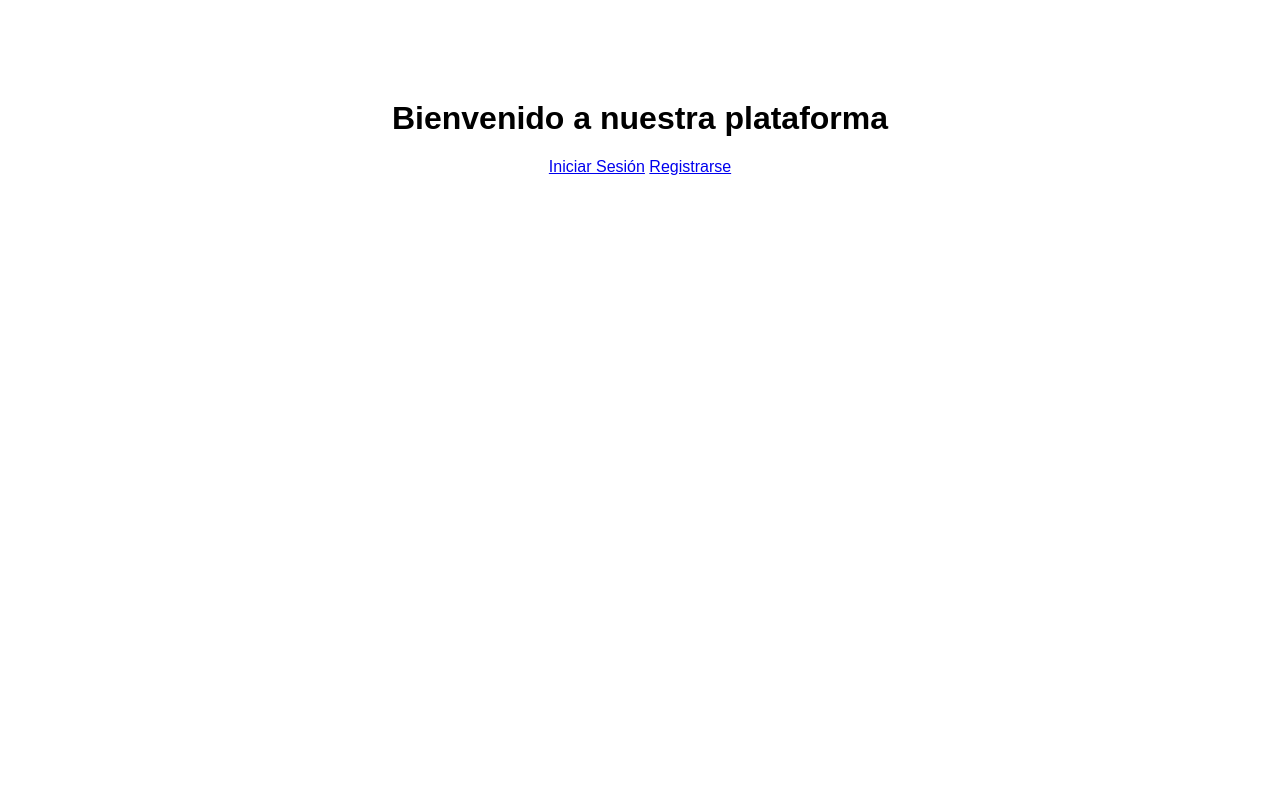
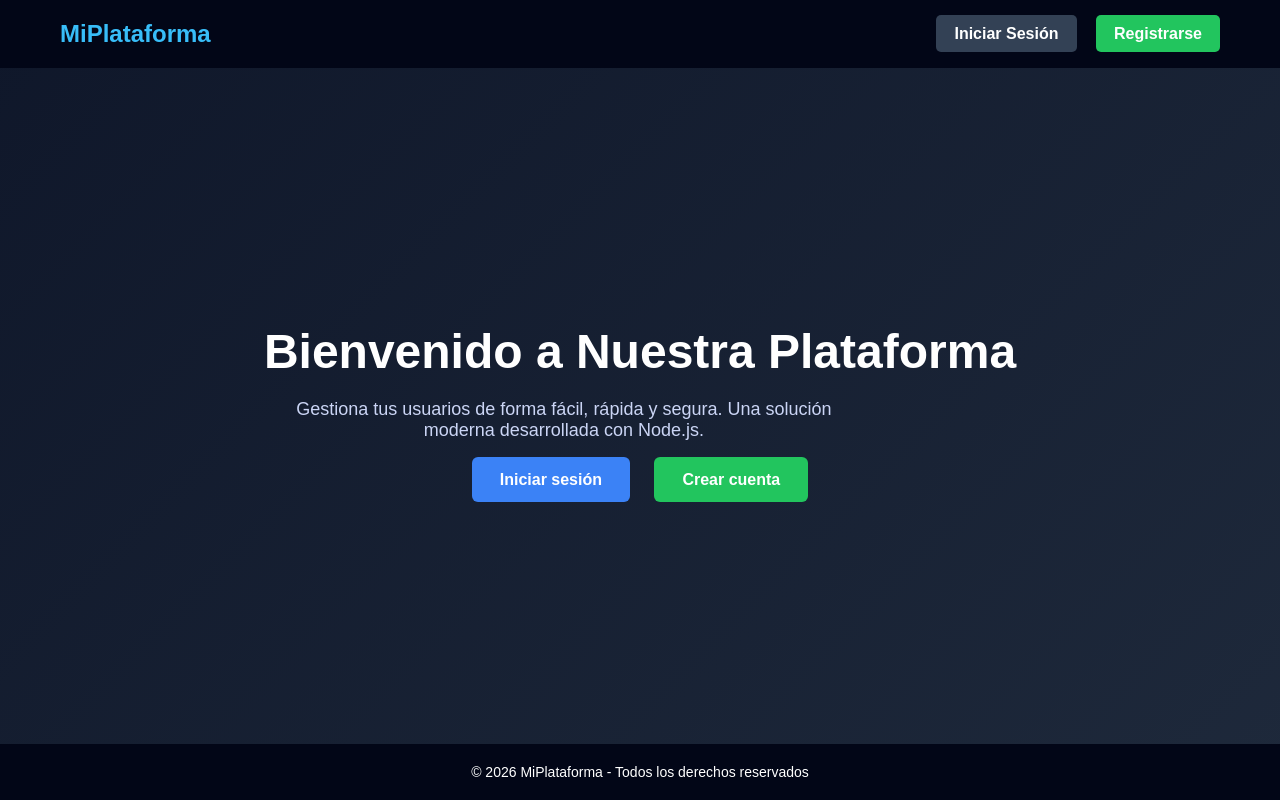
Before and after one commit to steven1809/git-1, a website: page public/index.html in a window 1280 px wide. Drawn offline with Linux system fonts and the light colour scheme.

Commit message:
Agregue dashboard y estilos

```diff
--- /dev/null
+++ b/public/dashboard.css
@@ -0,0 +1,90 @@
+*{
+margin:0;
+padding:0;
+box-sizing:border-box;
+font-family:Arial;
+}
+
+body{
+background:#f1f5f9;
+}
+
+.container{
+display:flex;
+height:100vh;
+}
+
+/* SIDEBAR */
+
+.sidebar{
+width:220px;
+background:#0f172a;
+color:white;
+padding:20px;
+}
+
+.logo{
+margin-bottom:40px;
+text-align:center;
+}
+
+.sidebar ul{
+list-style:none;
+}
+
+.sidebar li{
+margin:20px 0;
+}
+
+.sidebar a{
+color:white;
+text-decoration:none;
+font-size:16px;
+}
+
+.sidebar a:hover{
+color:#38bdf8;
+}
+
+/* CONTENIDO */
+
+.main{
+flex:1;
+padding:30px;
+}
+
+/* TOPBAR */
+
+.topbar{
+margin-bottom:30px;
+}
+
+.topbar h1{
+font-size:28px;
+}
+
+/* CARDS */
+
+.cards{
+display:flex;
+gap:20px;
+}
+
+.card{
+background:white;
+padding:25px;
+border-radius:10px;
+box-shadow:0px 4px 10px rgba(0,0,0,0.1);
+width:200px;
+text-align:center;
+}
+
+.card h3{
+margin-bottom:10px;
+}
+
+.card p{
+font-size:24px;
+font-weight:bold;
+color:#3b82f6;
+}
--- a/public/index.html
+++ b/public/index.html
@@ -1,16 +1,45 @@
 <!DOCTYPE html>
-<html>
+<html lang="es">
 <head>
-<title>Landing Page</title>
+<meta charset="UTF-8">
+<title>Plataforma Web</title>
 <link rel="stylesheet" href="style.css">
 </head>
 
 <body>
 
-<h1>Bienvenido a nuestra plataforma</h1>
+<header class="navbar">
+    <h2 class="logo">MiPlataforma</h2>
 
-<a href="login.html">Iniciar Sesión</a>
-<a href="register.html">Registrarse</a>
+    <nav>
+        <a href="login.html" class="btn-login">Iniciar Sesión</a>
+        <a href="register.html" class="btn-register">Registrarse</a>
+    </nav>
+</header>
+
+<section class="hero">
+
+    <div class="hero-text">
+
+        <h1>Bienvenido a Nuestra Plataforma</h1>
+
+        <p>
+        Gestiona tus usuarios de forma fácil, rápida y segura.
+        Una solución moderna desarrollada con Node.js.
+        </p>
+
+        <div class="hero-buttons">
+            <a href="login.html" class="btn-primary">Iniciar sesión</a>
+            <a href="register.html" class="btn-secondary">Crear cuenta</a>
+        </div>
+
+    </div>
+
+</section>
+
+<footer>
+<p>© 2026 MiPlataforma - Todos los derechos reservados</p>
+</footer>
 
 </body>
 </html>
--- a/public/style.css
+++ b/public/style.css
@@ -1,15 +1,101 @@
-body{
- font-family: Arial;
- text-align:center;
- margin-top:100px;
+*{
+margin:0;
+padding:0;
+box-sizing:border-box;
+font-family:Arial, Helvetica, sans-serif;
 }
 
-input{
- display:block;
- margin:10px auto;
- padding:10px;
+body{
+background:linear-gradient(135deg,#0f172a,#1e293b);
+color:white;
+min-height:100vh;
+display:flex;
+flex-direction:column;
 }
 
-button{
- padding:10px 20px;
+/* NAVBAR */
+
+.navbar{
+display:flex;
+justify-content:space-between;
+align-items:center;
+padding:20px 60px;
+background:#020617;
 }
+
+.logo{
+font-size:24px;
+color:#38bdf8;
+}
+
+.navbar a{
+margin-left:15px;
+text-decoration:none;
+padding:10px 18px;
+border-radius:5px;
+font-weight:bold;
+}
+
+/* BOTONES NAV */
+
+.btn-login{
+background:#334155;
+color:white;
+}
+
+.btn-register{
+background:#22c55e;
+color:white;
+}
+
+/* HERO */
+
+.hero{
+flex:1;
+display:flex;
+justify-content:center;
+align-items:center;
+text-align:center;
+padding:40px;
+}
+
+.hero-text h1{
+font-size:48px;
+margin-bottom:20px;
+}
+
+.hero-text p{
+font-size:18px;
+margin-bottom:30px;
+color:#cbd5f5;
+max-width:600px;
+}
+
+/* BOTONES HERO */
+
+.hero-buttons a{
+margin:10px;
+text-decoration:none;
+padding:14px 28px;
+border-radius:6px;
+font-weight:bold;
+}
+
+.btn-primary{
+background:#3b82f6;
+color:white;
+}
+
+.btn-secondary{
+background:#22c55e;
+color:white;
+}
+
+/* FOOTER */
+
+footer{
+text-align:center;
+padding:20px;
+background:#020617;
+font-size:14px;
+}
--- a/server.js
+++ b/server.js
@@ -54,3 +54,7 @@ app.post("/login",(req,res)=>{
 app.listen(3000,()=>{
     console.log("Servidor en puerto 3000");
 });
+
+if(result.length > 0){
+ res.redirect("dashboard.html");
+}
```
Also changed, not shown: public/dashborad.html (added, +60 -0 lines).
